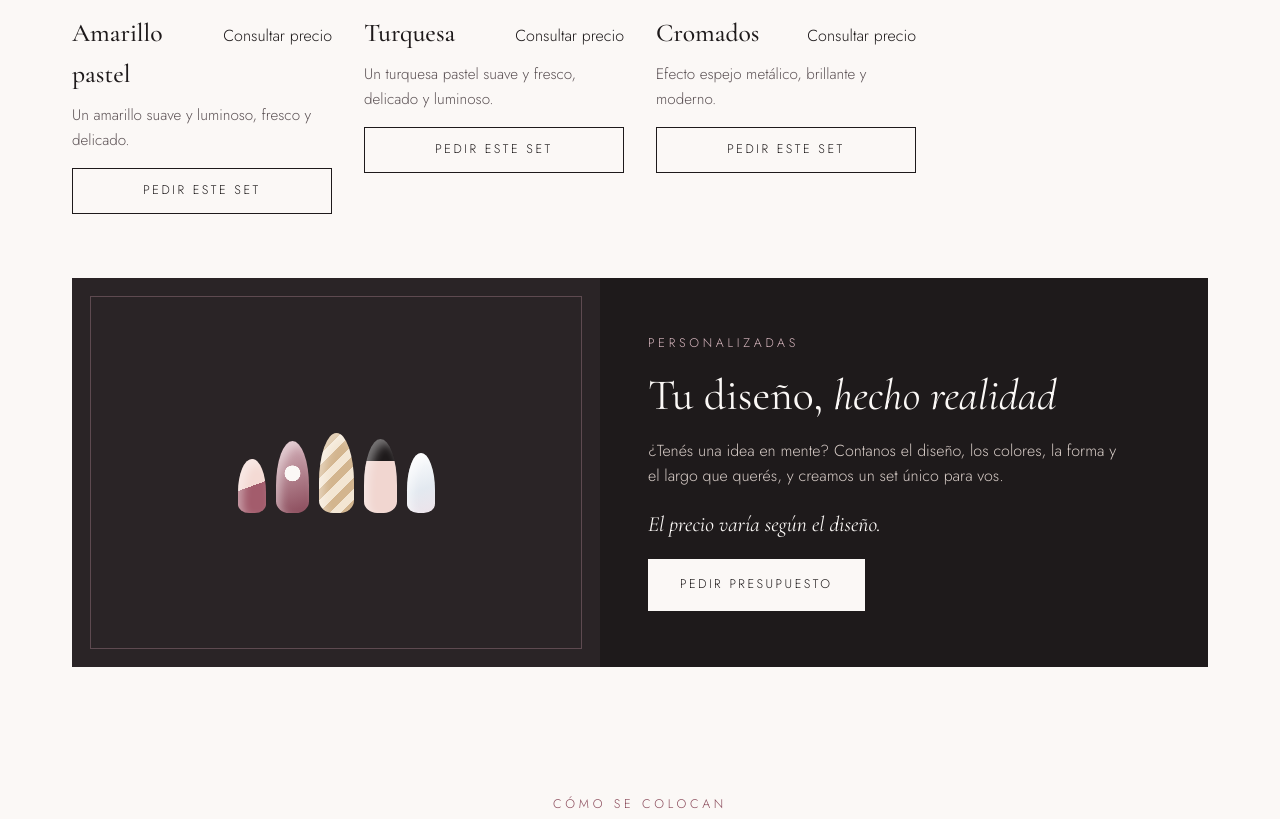
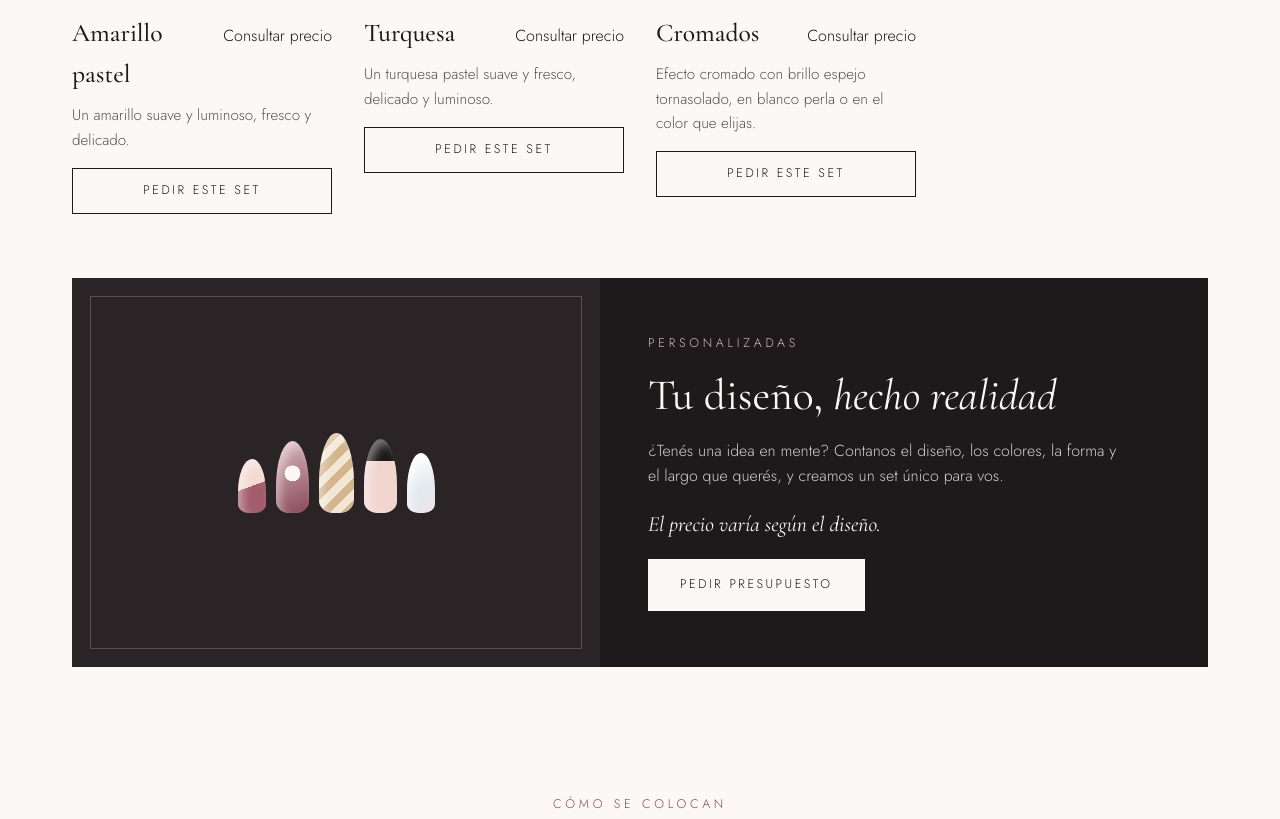
Before and after one commit to pilarinchaustialvarez-cloud/pili, a plain HTML site: page index.html in a window 1280 px wide. Shown: the part 1878-2697 px from the top of the page. Drawn offline with nearby package versions, Linux system fonts and the light colour scheme.

Commit message:
Cromados con brillo tornasolado
Co-Authored-By: Claude Opus 5.5 <noreply@anthropic.com>
Claude-Session: https://claude.ai/code/session_0139vD7MK8qAuBV582Hdbfkc

```diff
--- a/index.html
+++ b/index.html
@@ -192,7 +192,7 @@ footer a{color:#E3D8D4;margin-right:20px}
       <article class="card" >
         <div class="card-img" style="background:#fff"><img src="img/press-on-cromados.jpg" alt="Uñas press on cromados almendra" loading="lazy" style="width:100%;height:100%;object-fit:cover"></div>
         <div class="card-head"><h3>Cromados</h3><p class="price">Consultar precio</p></div>
-        <p class="card-desc">Efecto espejo metálico, brillante y moderno.</p>
+        <p class="card-desc">Efecto cromado con brillo espejo tornasolado, en blanco perla o en el color que elijas.</p>
         <a class="btn btn-outline" href="https://wa.me/5491123651963?text=%C2%A1Hola%21%20Te%20hablo%20para%20hacerte%20un%20pedido%20de%20press%20on%20%F0%9F%92%85" target="_blank" rel="noopener">Pedir este set</a>
       </article>
 </div>
```
Also changed, not shown: img/press-on-cromados.jpg.
